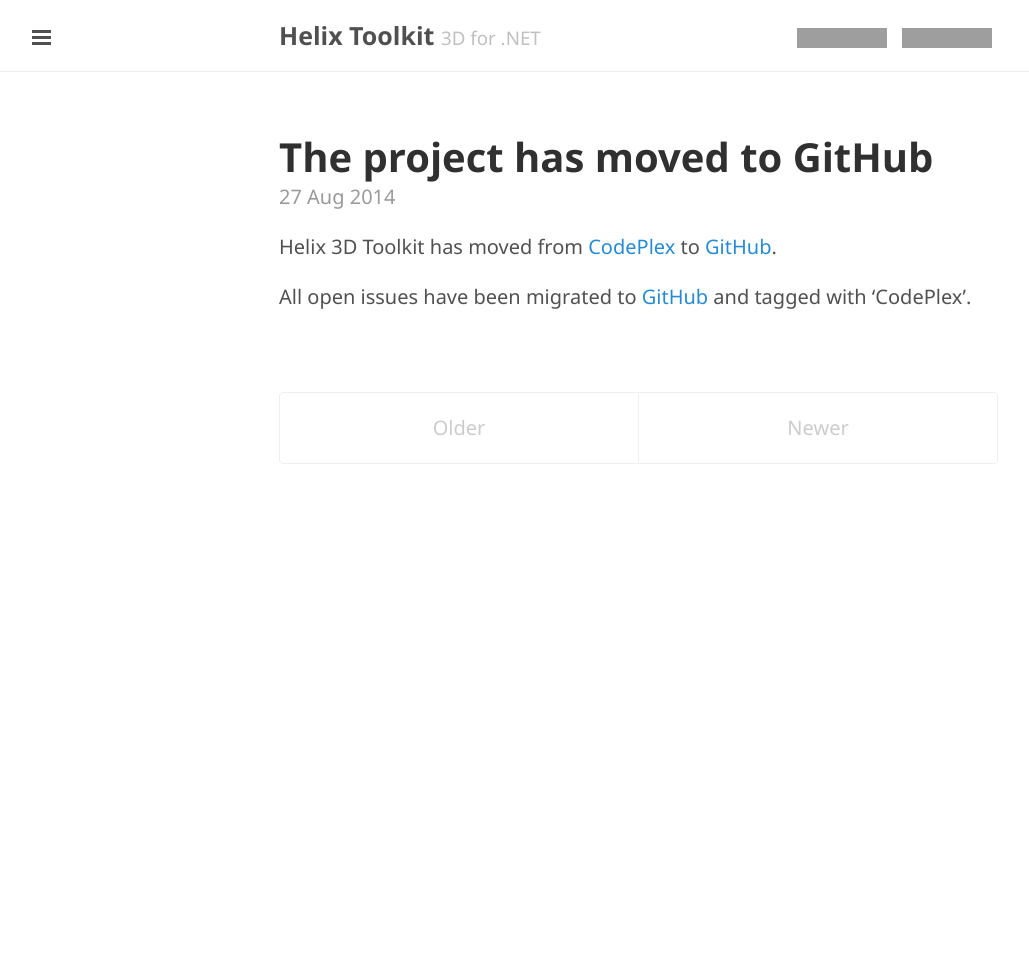
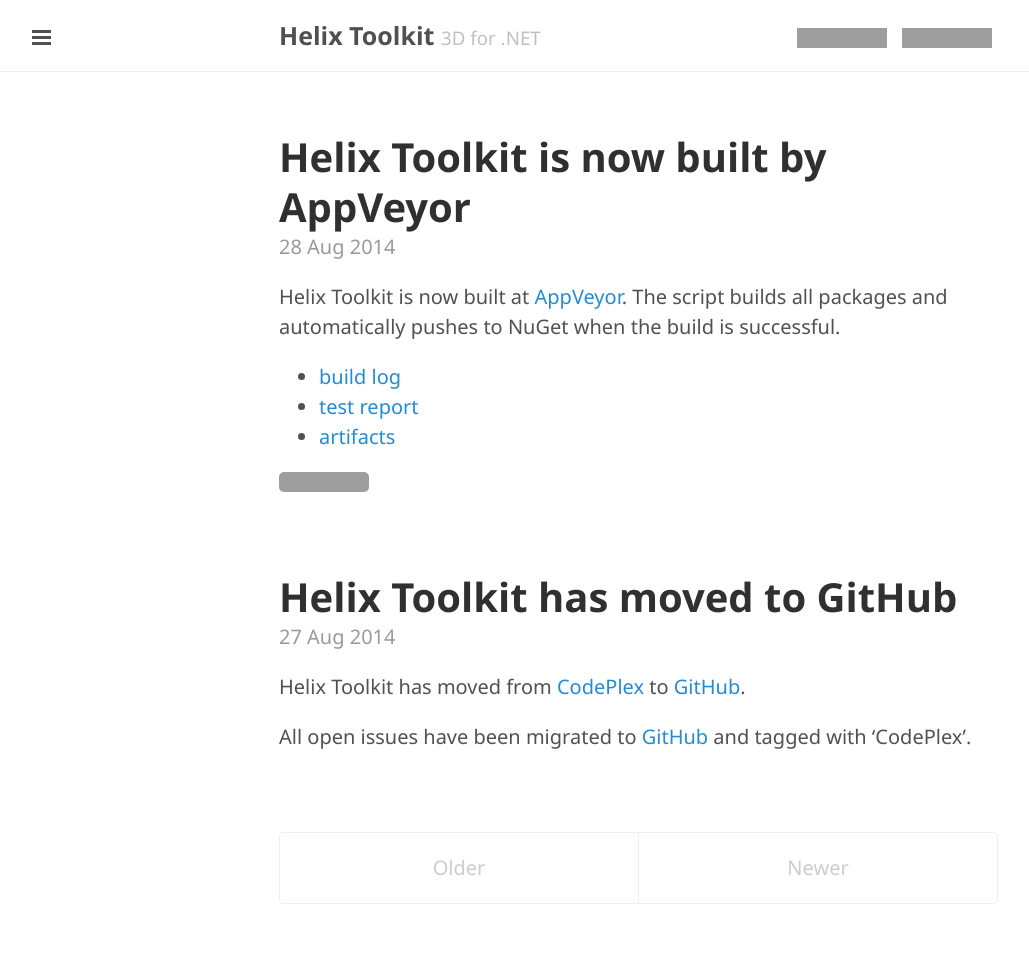
Before and after one commit to helix-toolkit/helix-toolkit.github.io, a Jekyll site: the page built from announcements/index.html, in a window 1280 px wide. Shown: the whole page, without its empty margins (1-1030 px from the left). Built offline with Jekyll 4.4.1, drawn with Linux system fonts in a browser that asks for light colours; the list of posts is cut into pages by our own code; before the commit the page ends 900 px from its top, so only the background shows below that; grey boxes are pictures that could not be loaded.

Commit message:
Post announcement about appveyor

```diff
--- a/_posts/2014-08-27-moved-to-github.md
+++ b/_posts/2014-08-27-moved-to-github.md
@@ -1,9 +1,9 @@
 ---
 layout: post
-title: The project has moved to GitHub
+title: Helix Toolkit has moved to GitHub
 ---
 
-Helix 3D Toolkit has moved from [CodePlex][cp] to [GitHub][gh].
+Helix Toolkit has moved from [CodePlex][cp] to [GitHub][gh].
 
 All open issues have been migrated to [GitHub][issues] and tagged with 'CodePlex'.
 
--- /dev/null
+++ b/_posts/2014-08-28-appveyor-build.md
@@ -0,0 +1,19 @@
+---
+layout: post
+title: Helix Toolkit is now built by AppVeyor
+---
+
+Helix Toolkit is now built at [AppVeyor][appveyor].
+The script builds all packages and automatically pushes to NuGet when the build is successful.
+
+- [build log][build]
+- [test report][tests]
+- [artifacts][artifacts]
+
+[![Build status](https://ci.appveyor.com/api/projects/status/tmqafdk9p7o98gw7)](https://ci.appveyor.com/project/objorke/helix-toolkit)
+
+[build]: http://ci.appveyor.com/project/objorke/helix-toolkit
+[tests]: https://ci.appveyor.com/project/objorke/helix-toolkit/build/tests
+[artifacts]: https://ci.appveyor.com/project/objorke/helix-toolkit/build/artifacts
+[appveyor]: http://appveyor.com/
+[ci]: http://en.wikipedia.org/wiki/Continuous_integration
```
